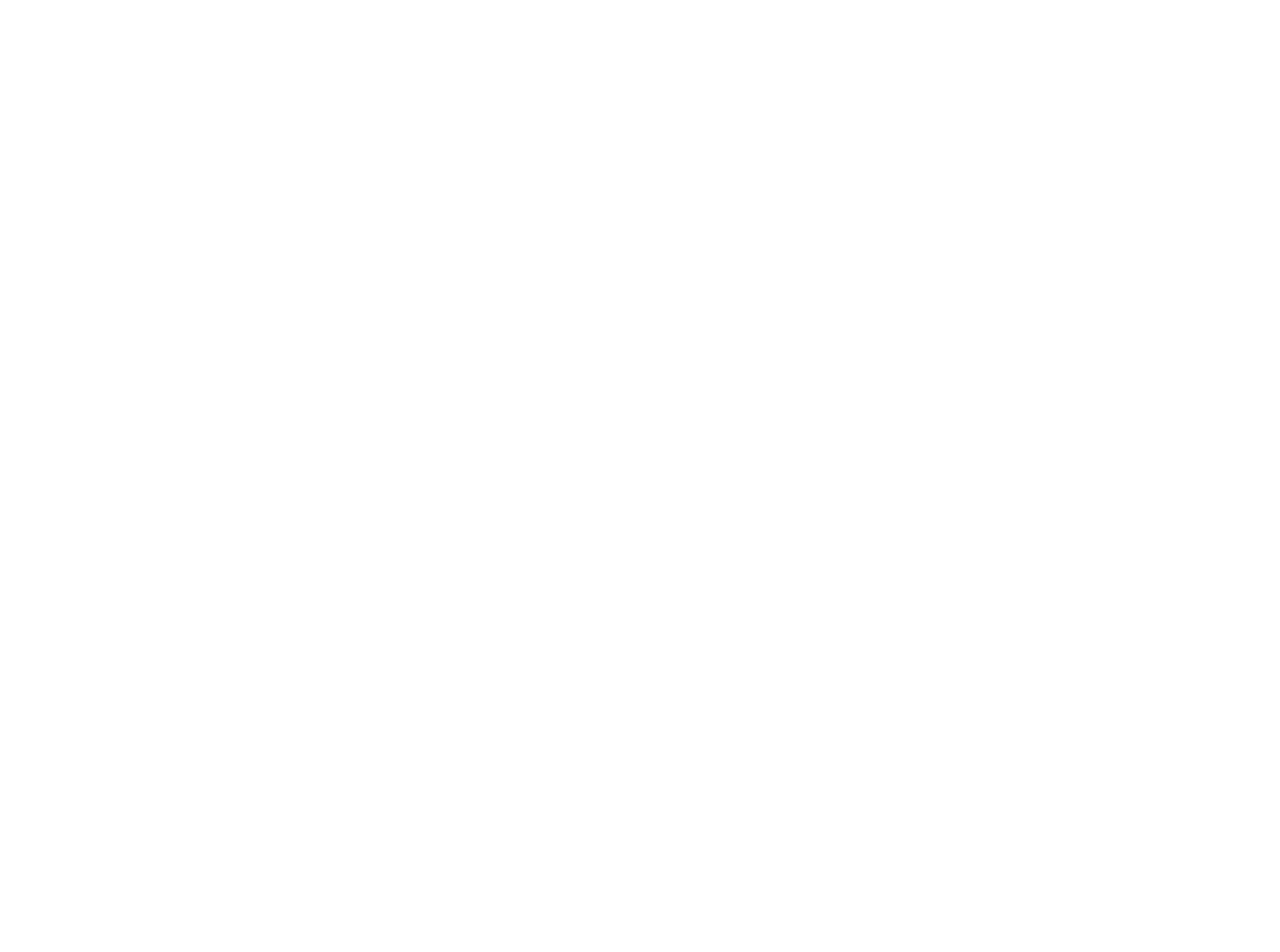
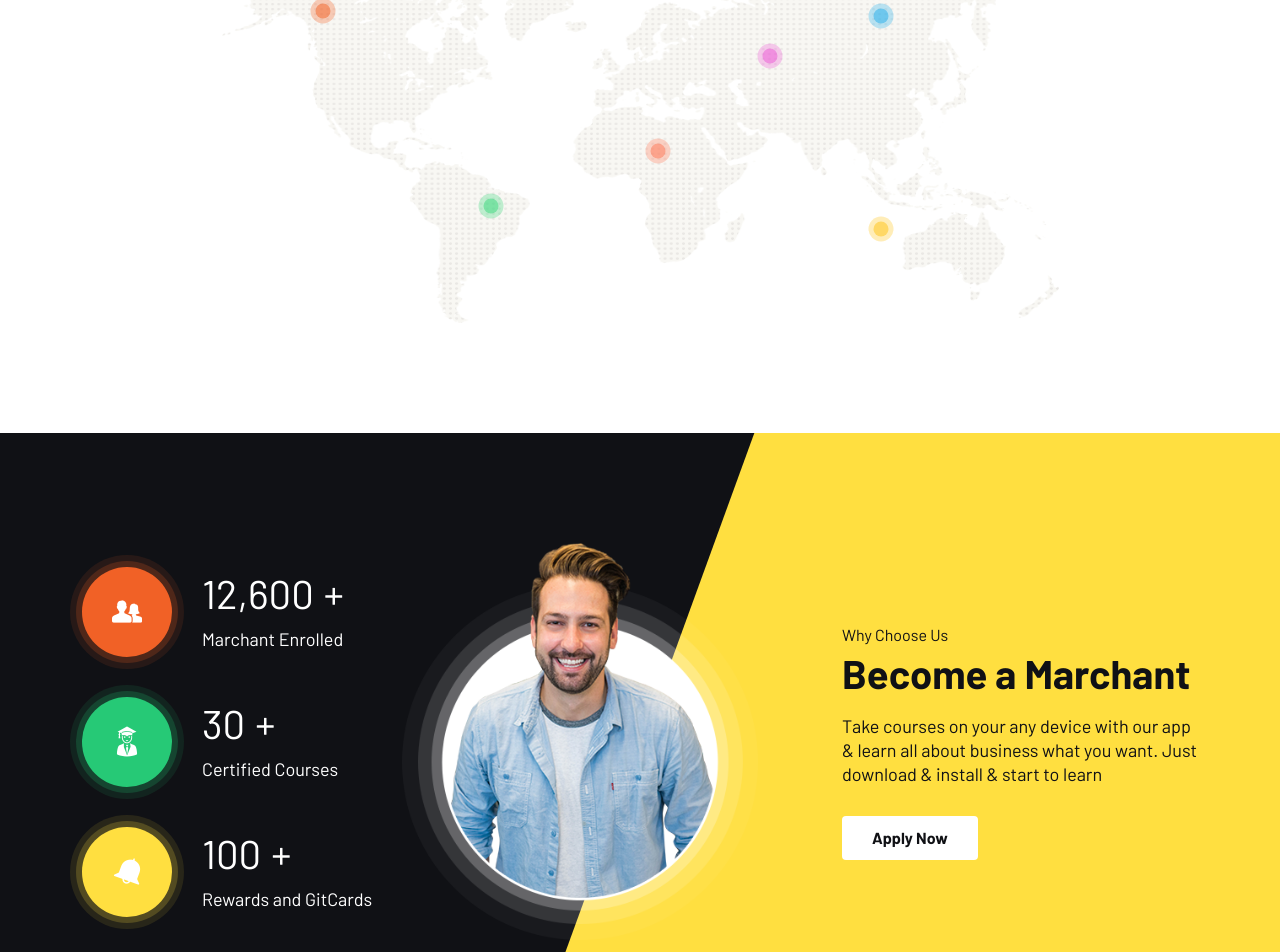
Before and after one commit to alamincse2003/QuickMart, a React (Vite) app: page / in a window 1280 px wide. Shown: the part 3580-4532 px from the top of the page. Before the commit the page ends 3249 px from the top, so only its background shows below. Built offline with nearby package versions, Linux system fonts and the light colour scheme.

Commit message:
home page counter section completed

```diff
--- /dev/null
+++ b/src/pages/Home/AboutUs.jsx
@@ -0,0 +1,75 @@
+import React from "react";
+import CountUp from "react-countup";
+import { Link } from "react-router-dom";
+const subTitle = "Why Choose Us";
+const title = "Become a Marchant";
+const desc =
+  "Take courses on your any device with our app & learn all about business what you want. Just download & install & start to learn";
+const btnText = "Apply Now";
+
+const countList = [
+  {
+    iconName: "icofont-users-alt-4",
+    count: "12600",
+    text: "Marchant Enrolled",
+  },
+  {
+    iconName: "icofont-graduate-alt",
+    count: "30",
+    text: "Certified Courses",
+  },
+  {
+    iconName: "icofont-notification",
+    count: "100",
+    text: "Rewards and GitCards",
+  },
+];
+const AboutUs = () => {
+  return (
+    <div className="instructor-section style-2 padding-tb section-bg-ash">
+      <div className="container">
+        <div className="section-wrapper">
+          <div className="row g-4 justify-content-center align-items-center row-cols-1 row-cols-md-2 row-cols-xl-3">
+            <div className="col">
+              {countList.map((value, index) => (
+                <div key={index} className="count-item">
+                  <div className="count-inner">
+                    <div className="count-icon">
+                      <i className={value.iconName}></i>
+                    </div>
+                    <div className="count-content">
+                      <h2>
+                        <span className="count">
+                          <CountUp end={value.count}></CountUp>
+                        </span>
+                        <span>+</span>
+                      </h2>
+                      <p>{value.text}</p>
+                    </div>
+                  </div>
+                </div>
+              ))}
+            </div>
+            <div className="col">
+              <div className="instructor-content">
+                <span className="subtitle">{subTitle}</span>
+                <h2 className="title">{title}</h2>
+                <p>{desc}</p>
+                <Link to="/sign-up" className="lab-btn">
+                  {btnText}
+                </Link>
+              </div>
+            </div>
+            <div className="col">
+              <div className="instructor-thumb">
+                <img src="/src/assets/images/instructor/01.png" alt="" />
+              </div>
+            </div>
+          </div>
+        </div>
+      </div>
+    </div>
+  );
+};
+
+export default AboutUs;
--- a/src/pages/Home/Home.jsx
+++ b/src/pages/Home/Home.jsx
@@ -3,6 +3,8 @@
 import HomeCategory from './HomeCategory'
 import CategoryShowCase from './CategoryShowCase'
 import Register from './Register'
+import LocationSprade from './LocationSprade'
+import AboutUs from './AboutUs'
 
 const Home = () => {
   return (
@@ -11,6 +13,8 @@
       <HomeCategory></HomeCategory>
       <CategoryShowCase></CategoryShowCase>
       <Register></Register>
+      <LocationSprade></LocationSprade>
+      <AboutUs></AboutUs>
     </div>
   )
 }
--- /dev/null
+++ b/src/pages/Home/LocationSprade.jsx
@@ -0,0 +1,73 @@
+import React from "react";
+import { Link } from "react-router-dom";
+const title = "More Then 60,000 Customers";
+
+const desc =
+  "Buy products on your any device with our app & enjoy your time what you want. Just download & install & start to shopping";
+
+const clientsList = [
+  {
+    imgUrl: "/src/assets/images/clients/avater.jpg",
+    imgAlt: "education thumb rajibraj91 rajibraj",
+    text: "Join with Us",
+  },
+  {
+    imgUrl: "/src/assets/images/clients/avater.jpg",
+    imgAlt: "education thumb rajibraj91 rajibraj",
+    text: "Join with Us",
+  },
+  {
+    imgUrl: "/src/assets/images/clients/avater.jpg",
+    imgAlt: "education thumb rajibraj91 rajibraj",
+    text: "Join with Us",
+  },
+  {
+    imgUrl: "/src/assets/images/clients/avater.jpg",
+    imgAlt: "education thumb rajibraj91 rajibraj",
+    text: "Join with Us",
+  },
+  {
+    imgUrl: "/src/assets/images/clients/avater.jpg",
+    imgAlt: "education thumb rajibraj91 rajibraj",
+    text: "Join with Us",
+  },
+  {
+    imgUrl: "/src/assets/images/clients/avater.jpg",
+    imgAlt: "education thumb rajibraj91 rajibraj",
+    text: "Join with Us",
+  },
+  {
+    imgUrl: "/src/assets/images/clients/avater.jpg",
+    imgAlt: "education thumb rajibraj91 rajibraj",
+    text: "Join with Us",
+  },
+];
+const LocationSprade = () => {
+  return (
+    <div className="clients-section style-2 padding-tb">
+      <div className="container">
+        <div className="section-header text-center">
+          <h2 className="title">{title}</h2>
+          <p>{desc}</p>
+        </div>
+        {/* main content  */}
+        <div className="section-wrapper">
+          <div className="clients">
+            {clientsList.map((value, index) => (
+              <div key={index} className="client-list">
+                <Link to="/sign-up" className="client-content">
+                  <span>{value.text}</span>
+                </Link>
+                <div className="client-thumb">
+                  <img src={value.imgUrl} alt="" />
+                </div>
+              </div>
+            ))}
+          </div>
+        </div>
+      </div>
+    </div>
+  );
+};
+
+export default LocationSprade;
```
